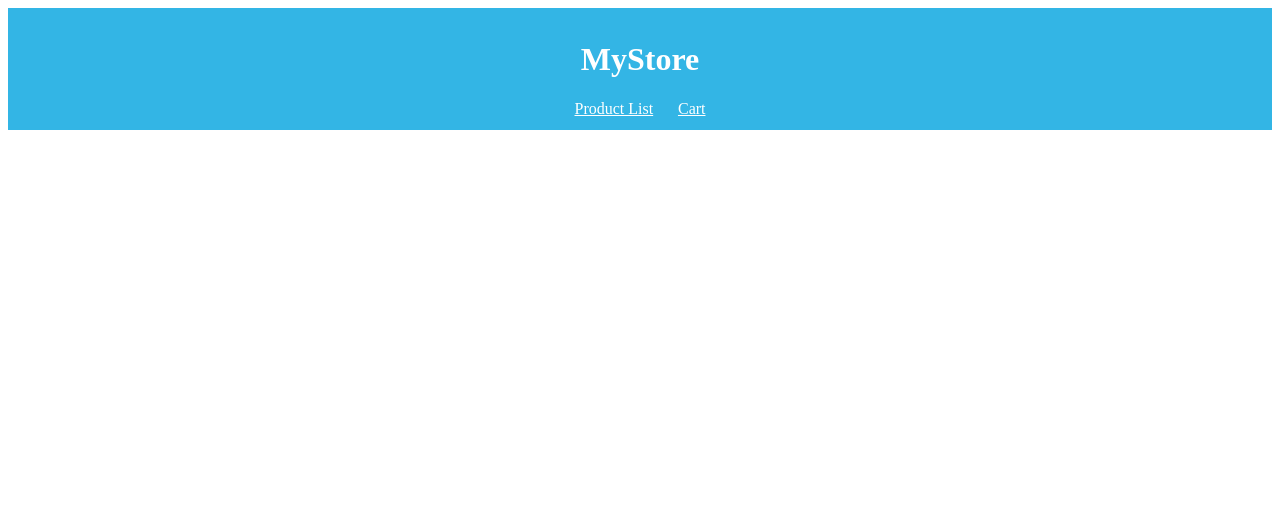
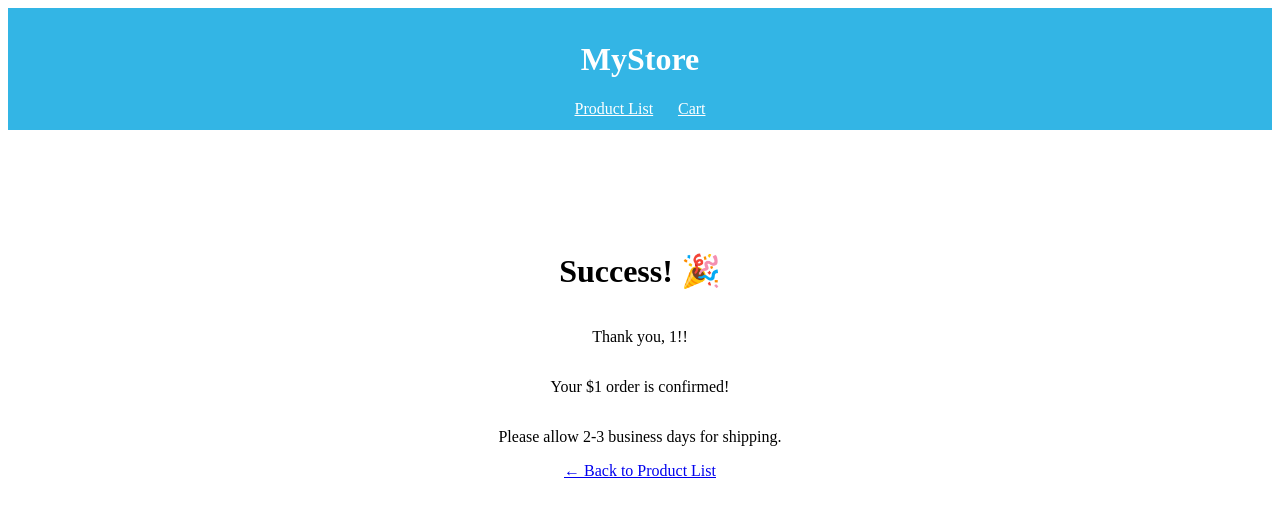
Before and after one commit to enkitaa/my-store, an Angular app: page /confirmation/1/1 in a window 1280 px wide. Before the commit this address led to /. Shown: the top 514 px of the page. Built offline with nearby package versions, Linux system fonts and the light colour scheme.

Commit message:
feat: Order confirm display

```diff
--- a/src/app/app-routing.module.ts
+++ b/src/app/app-routing.module.ts
@@ -3,11 +3,13 @@ import { RouterModule, Routes } from '@angular/router';
 import { ProductListComponent } from './components/product-list/product-list.component';
 import { ProductItemDetailComponent } from './components/product-item-detail/product-item-detail.component';
 import { CartComponent } from './components/cart/cart.component';
+import { ConfirmationComponent } from './components/confirmation/confirmation.component'
 
 const routes: Routes = [
   { path:'', component: ProductListComponent},
-  { path:'product/:id', component:ProductItemDetailComponent},
-  { path:'cart', component: CartComponent}
+  { path:'product/:id', component: ProductItemDetailComponent},
+  { path:'cart', component: CartComponent},
+  { path:'confirmation/:name/:totalprice', component: ConfirmationComponent},
 ];
 
 @NgModule({
--- a/src/app/components/cart/cart.component.ts
+++ b/src/app/components/cart/cart.component.ts
@@ -1,6 +1,7 @@
 import { Component, OnInit } from '@angular/core';
 import { CartItem, Product } from 'src/app/models/product';
 import { CartService } from 'src/app/services/cart.service';
+import { Router } from '@angular/router';
 
 @Component({
   selector: 'app-cart',
@@ -10,7 +11,7 @@ import { CartService } from 'src/app/services/cart.service';
 export class CartComponent implements OnInit {
   cartItems: CartItem[] = [];
   totalPrice: number = 0;
-  constructor(private cartService: CartService) {}
+  constructor(private cartService: CartService, private router: Router) {}
 
   ngOnInit(): void {
     this.cartItems = this.cartService.getProduct();
@@ -23,8 +24,7 @@ export class CartComponent implements OnInit {
     this.totalPrice = this.cartService.getTotal();
   }
 
-  confirmOrder(e: any){
-    console.log(e);
-    //ToDo - Confirm page redirect
+  confirmOrder(customerData: any){
+    this.router.navigateByUrl(`confirmation/${customerData.fullName}/${this.totalPrice}`);
   }
 }
--- a/src/app/components/confirmation/confirmation.component.html
+++ b/src/app/components/confirmation/confirmation.component.html
@@ -1 +1,9 @@
-<p>confirmation works!</p>
+<div class="confirmation-container" *ngIf="fullName!==''">
+    <div class="confirmation-items ">
+      <h1>Success! 🎉</h1>
+      <p>Thank you, {{ fullName }}!!</p>
+      <p>Your ${{ totalPrice }} order is confirmed!</p>
+      <p>Please allow 2-3 business days for shipping.</p>
+      <a routerLink="" class="back-link">&#8592; Back to Product List</a>
+    </div>
+  </div>
--- a/src/app/components/confirmation/confirmation.component.ts
+++ b/src/app/components/confirmation/confirmation.component.ts
@@ -1,4 +1,5 @@
 import { Component, OnInit } from '@angular/core';
+import { ActivatedRoute } from '@angular/router';
 
 @Component({
   selector: 'app-confirmation',
@@ -6,10 +7,15 @@ import { Component, OnInit } from '@angular/core';
   styleUrls: ['./confirmation.component.css']
 })
 export class ConfirmationComponent implements OnInit {
-
-  constructor() { }
+  fullName: string|null = '';
+  totalPrice: number = 0;
+  constructor(private route: ActivatedRoute) { }
 
   ngOnInit(): void {
+    this.route.paramMap.subscribe(params => {
+      this.fullName = params.get('name');
+      this.totalPrice = Number(params.get('totalprice'));
+    })
   }
 
 }
```
